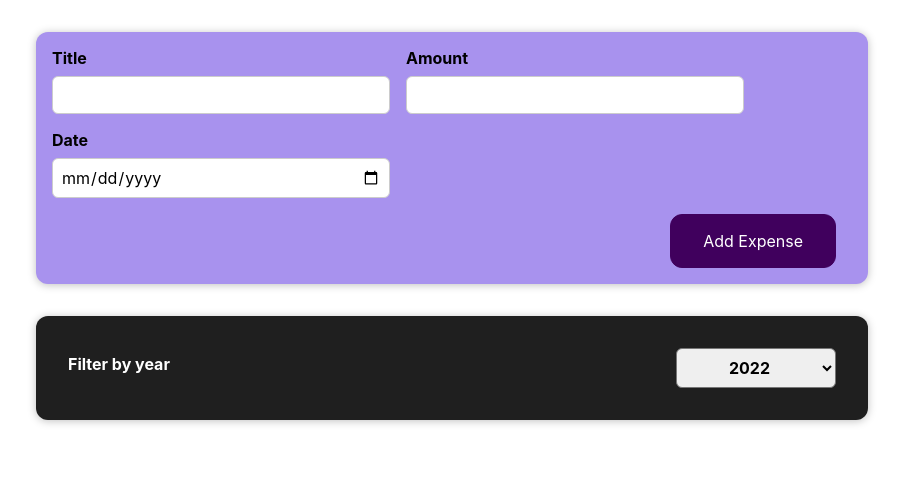
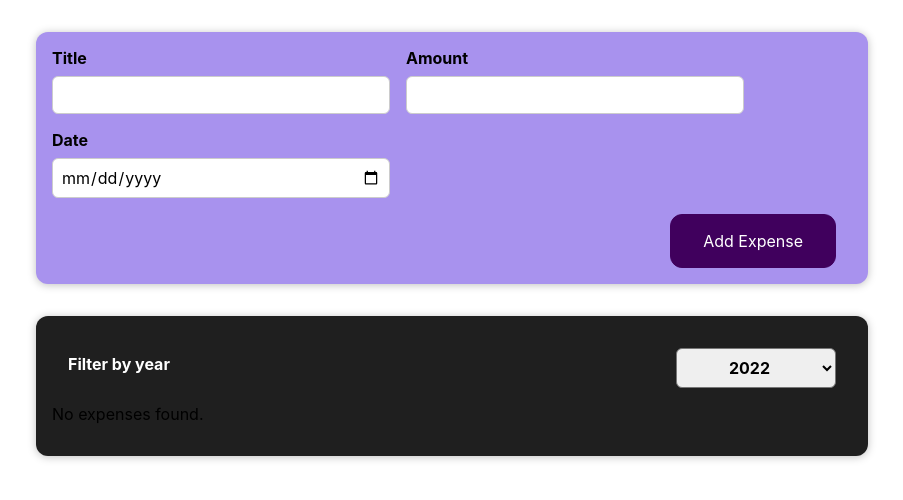
Before and after one commit to prashant5025/web-project, a React (Create React App) app in the folder react-course/lesson-01/: page / in a window 1280 px wide. Shown: the top 500 px of the page, without its empty margins (188-1091 px from the left). Built offline with nearby package versions, Linux system fonts and the light colour scheme.

Commit message:
initial commit

```diff
--- a/react-course/lesson-01/src/components/Expenses/Expenses.jsx
+++ b/react-course/lesson-01/src/components/Expenses/Expenses.jsx
@@ -16,7 +16,20 @@ const Expenses = (props) => {
     return expense.date.getFullYear().toString() === filteredYear;
   });
 
+  let expensesContent = <p>No expenses found.</p>;
 
+  if (filteredExpenses.length > 0) {
+    expensesContent = filteredExpenses.map((expense, key) => {
+      return (
+        <ExpenseItem
+          key={expense.id}
+          title={expense.title}
+          amount={expense.amount}
+          date={expense.date}
+        />
+      );
+    });
+  }
 
   return (
     <div>
@@ -25,16 +38,7 @@ const Expenses = (props) => {
           selected={filteredYear}
           onChangeFilter={filterChangeHandler}
         />
-        {filteredExpenses.map((expense, key) => {
-          return (
-            <ExpenseItem
-              key={expense.id}
-              title={expense.title}
-              amount={expense.amount}
-              date={expense.date}
-            />
-          );
-        })}
+        {expensesContent}
       </Card>
     </div>
   );
```
